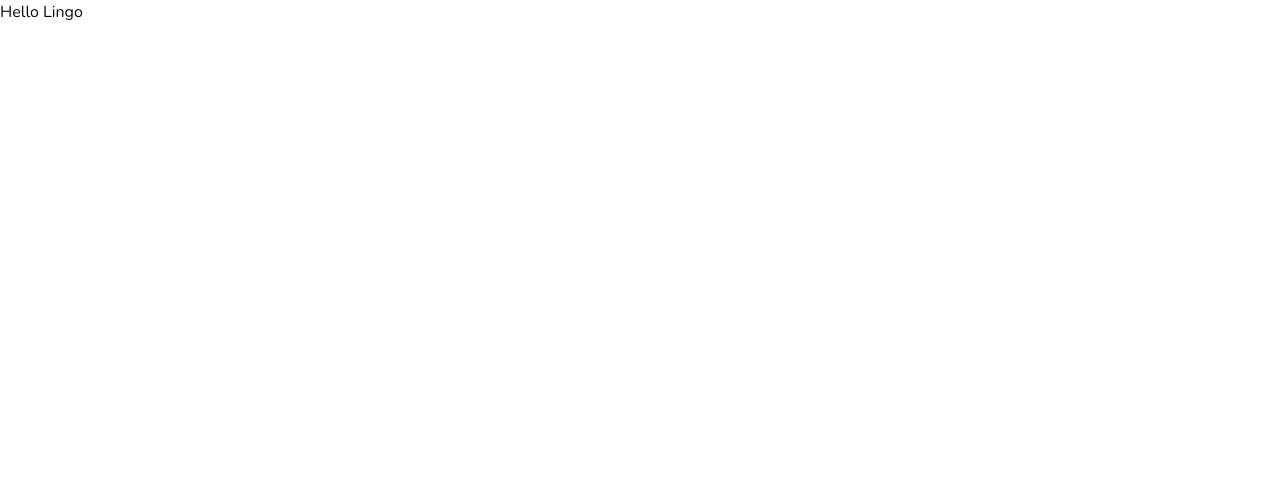
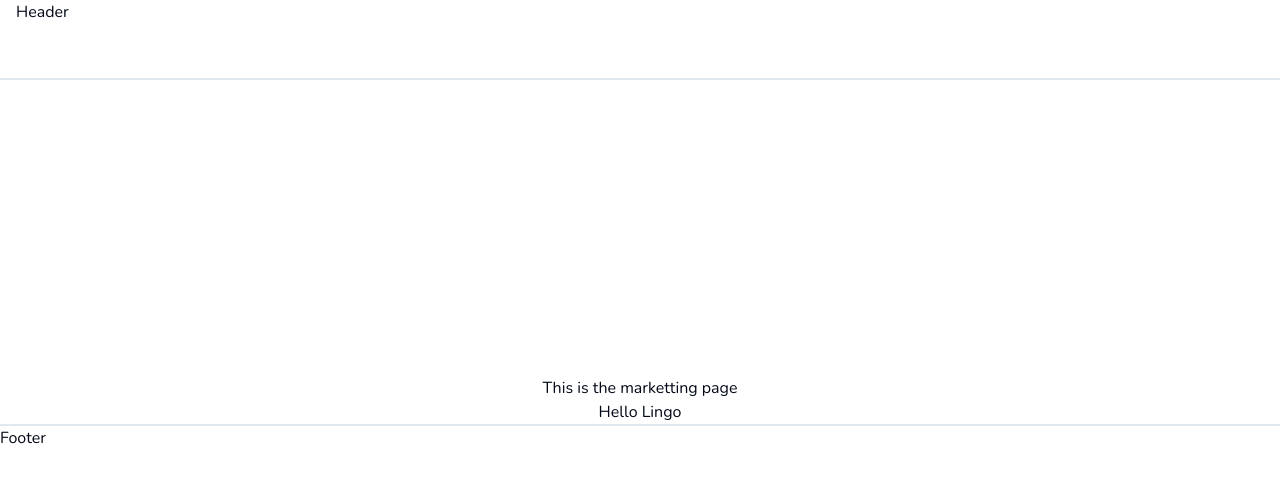
Before and after one commit to Van-Ni/nextjs-doulingo, a Next.js app: page / in a window 1280 px wide. Shown: the top 482 px of the page. Built offline with nearby package versions, Linux system fonts and the light colour scheme.

Commit message:
skeleton for application header nd footer are created.

```diff
--- /dev/null
+++ b/app/(marketting)/footer.tsx
@@ -0,0 +1,11 @@
+const Footer = () => {
+  return (
+    <>
+      <footer className="hidden lg:block h-20 w-full border-t-2 border-slate-200">
+        Footer
+      </footer>
+    </>
+  );
+};
+
+export default Footer;
--- /dev/null
+++ b/app/(marketting)/header.tsx
@@ -0,0 +1,9 @@
+export const Header = () => {
+  return (
+    <>
+      <header className="h-20 w-full border-b-2 border-slate-200 px-4">
+        Header
+      </header>
+    </>
+  );
+};
--- /dev/null
+++ b/app/(marketting)/layout.tsx
@@ -0,0 +1,22 @@
+import Footer from "./footer";
+import { Header } from "./header";
+
+type Props = {
+  children: React.ReactNode;
+};
+
+const markettingLayout = ({ children }: Props) => {
+  return (
+    <>
+      <div className="min-h-screen flex flex-col">
+        <Header />
+        <main className="flex-1 flex flex-col items-center justify-center">
+          {children}
+          <Footer />
+        </main>
+      </div>
+    </>
+  );
+};
+
+export default markettingLayout;
--- /dev/null
+++ b/app/(marketting)/page.tsx
@@ -0,0 +1,10 @@
+import { Button } from "@/components/ui/button";
+
+export default function Home() {
+  return (
+    <>
+      <p>This is the marketting page</p>
+      <p>Hello Lingo</p>
+    </>
+  );
+}
--- a/app/Buttons/page.tsx
+++ b/app/Buttons/page.tsx
@@ -12,7 +12,7 @@
       </Button>
       <Button variant={"danger"}>danger</Button>
       <Button variant={"dangerOutline"}>danger outline</Button>
-      <Button variant={"super"}>super</Button>
+      <Button variant={"super"}>super </Button>
       <Button variant={"superOutline"}>super outline</Button>
       <Button variant={"ghost"}>Ghost</Button>
       <Button variant={"sidebar"}>sidebar</Button>
--- a/app/page.tsx
+++ /dev/null
@@ -1,5 +0,0 @@
-import { Button } from "@/components/ui/button";
-
-export default function Home() {
-  return <p>Hello Lingo</p>;
-}
```
Also changed, not shown: 1 other file (tests, documents, lock files or other folders).
